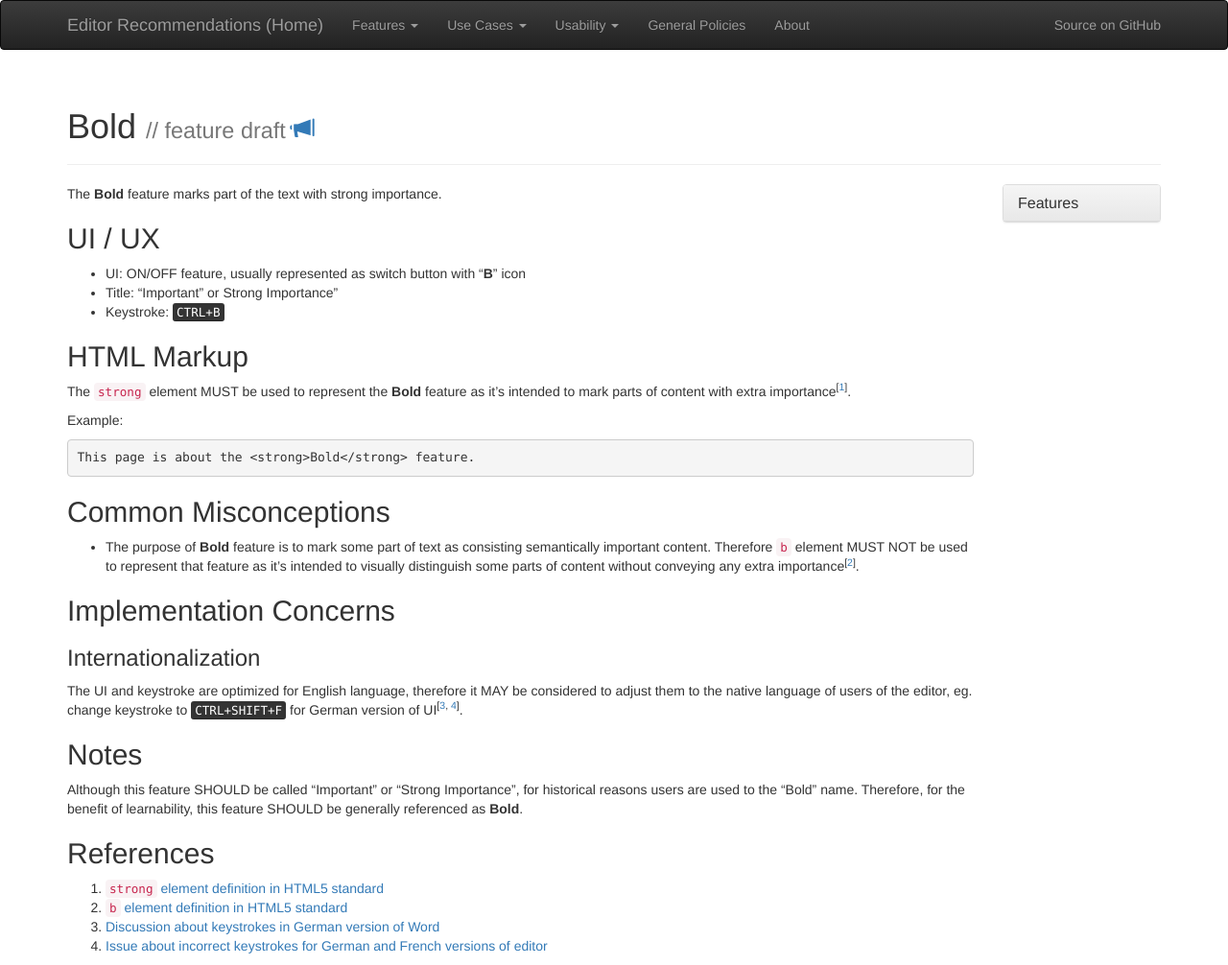
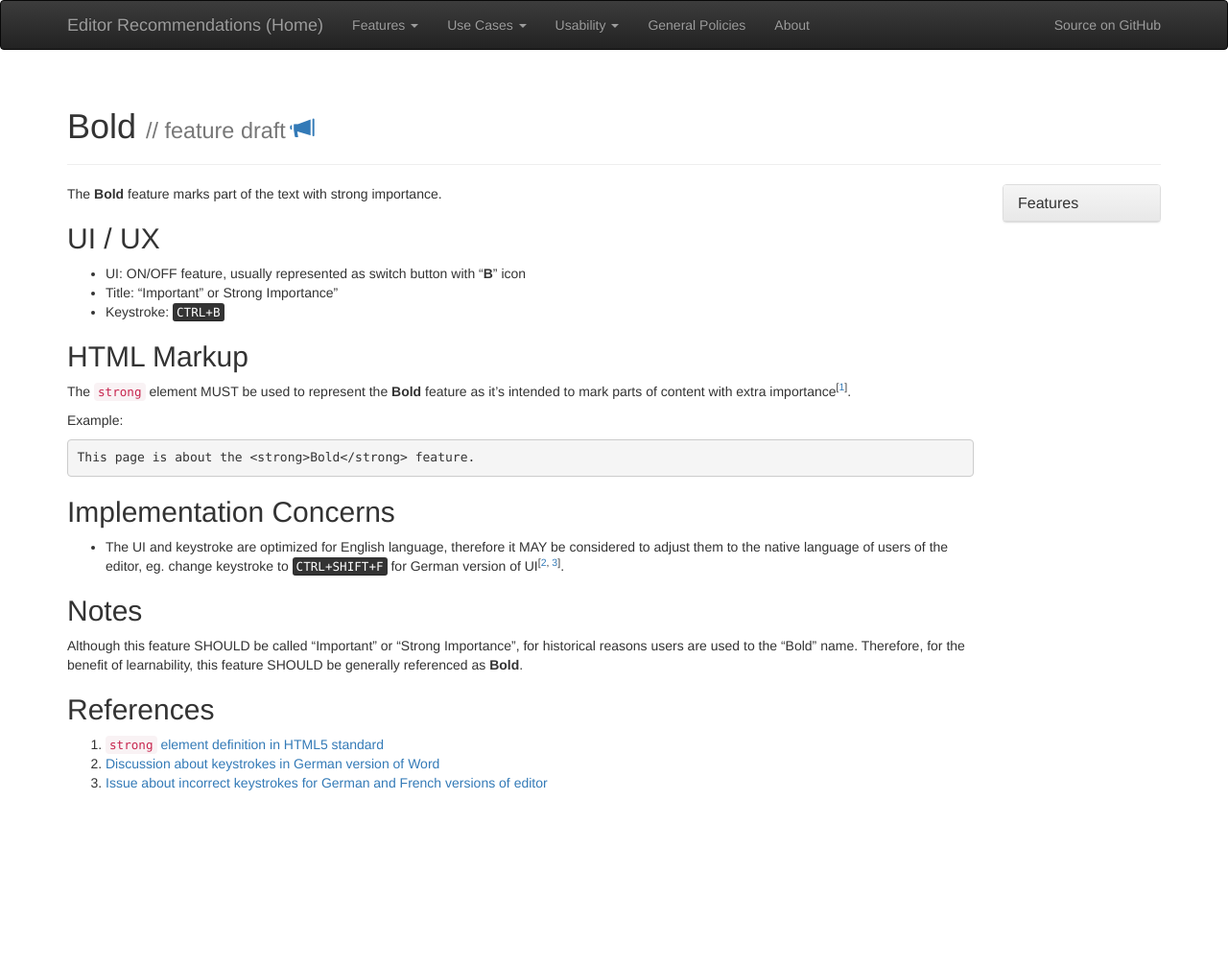
Before and after one commit to ckeditor/editor-recommendations, a Jekyll site: the page built from _features/bold.md, in a window 1280 px wide. Shown: the whole page at 96% size. Built offline with Jekyll 4.4.1, drawn with Linux system fonts in a browser that asks for light colours; nearby versions of some CDN libraries; after the commit the page ends 900 px from its top, so only the background shows below that.

Commit message:
Deleted "Common misconceptions" section, changed "Implementation concerns" to list.

```diff
--- a/_features/bold.md
+++ b/_features/bold.md
@@ -33,17 +33,9 @@ This page is about the <strong>Bold</strong> feature.
 
 {% endcapture %}
 
-{% capture misconceptions %}
-
-* The purpose of **Bold** feature is to mark some part of text as consisting semantically important content. Therefore `b` element MUST NOT be used to represent that feature as it's intended to visually distinguish some parts of content without conveying any extra importance<sup>[[2](#ref2)]</sup>.
-
-{% endcapture %}
-
 {% capture implementation %}
 
-### Internationalization
-
-The UI and keystroke are optimized for English language, therefore it MAY be considered to adjust them to the native language of users of the editor, eg. change keystroke to <kbd>CTRL+SHIFT+F</kbd> for German version of UI<sup>[[3](#ref3), [4](#ref4)]</sup>.
+* The UI and keystroke are optimized for English language, therefore it MAY be considered to adjust them to the native language of users of the editor, eg. change keystroke to <kbd>CTRL+SHIFT+F</kbd> for German version of UI<sup>[[2](#ref2), [3](#ref3)]</sup>.
 
 {% endcapture %}
 
@@ -57,9 +49,8 @@ Although this feature SHOULD be called "Important" or "Strong Importance", for h
 {% capture references %}
 
 1. <a id="ref1"></a>[`strong` element definition in HTML5 standard](http://www.w3.org/TR/html5/text-level-semantics.html#the-strong-element)
-2. <a id="ref2"></a>[`b` element definition in HTML5 standard](http://www.w3.org/TR/html5/text-level-semantics.html#the-b-element)
-3. <a id="ref3"></a>[Discussion about keystrokes in German version of Word](http://dict.leo.org/forum/viewGeneraldiscussion.php?idThread=846089)
-4. <a id="ref4"></a>[Issue about incorrect keystrokes for German and French versions of editor](https://jira.atlassian.com/browse/CONF-13567)
+2. <a id="ref2"></a>[Discussion about keystrokes in German version of Word](http://dict.leo.org/forum/viewGeneraldiscussion.php?idThread=846089)
+3. <a id="ref3"></a>[Issue about incorrect keystrokes for German and French versions of editor](https://jira.atlassian.com/browse/CONF-13567)
 
 {% endcapture %}
 
```
